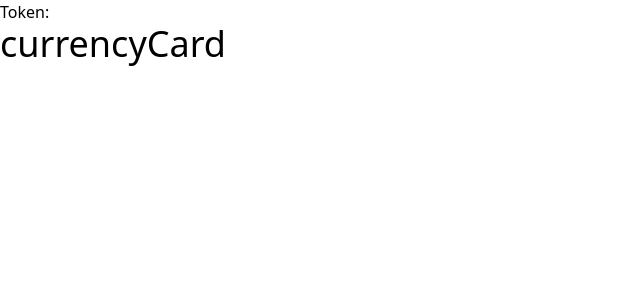
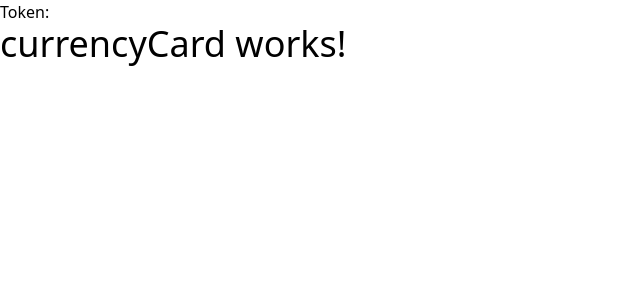
Before and after one commit to omer0697/paranumus, a React (Create React App) app: page / in a window 1280 px wide. Shown: the top 300 px of the page, without its empty margins (0-640 px from the left). Built offline with nearby package versions, Linux system fonts and the light colour scheme; no server answers.

Commit message:
Card component created.

```diff
--- a/src/components/CurrencyCard.js
+++ b/src/components/CurrencyCard.js
@@ -3,7 +3,7 @@ import React from 'react'
 function CurrencyCard() {
   return (
     <div className='text-4xl'>
-      currencyCard
+      currencyCard works!
     </div>
   )
 }
```
